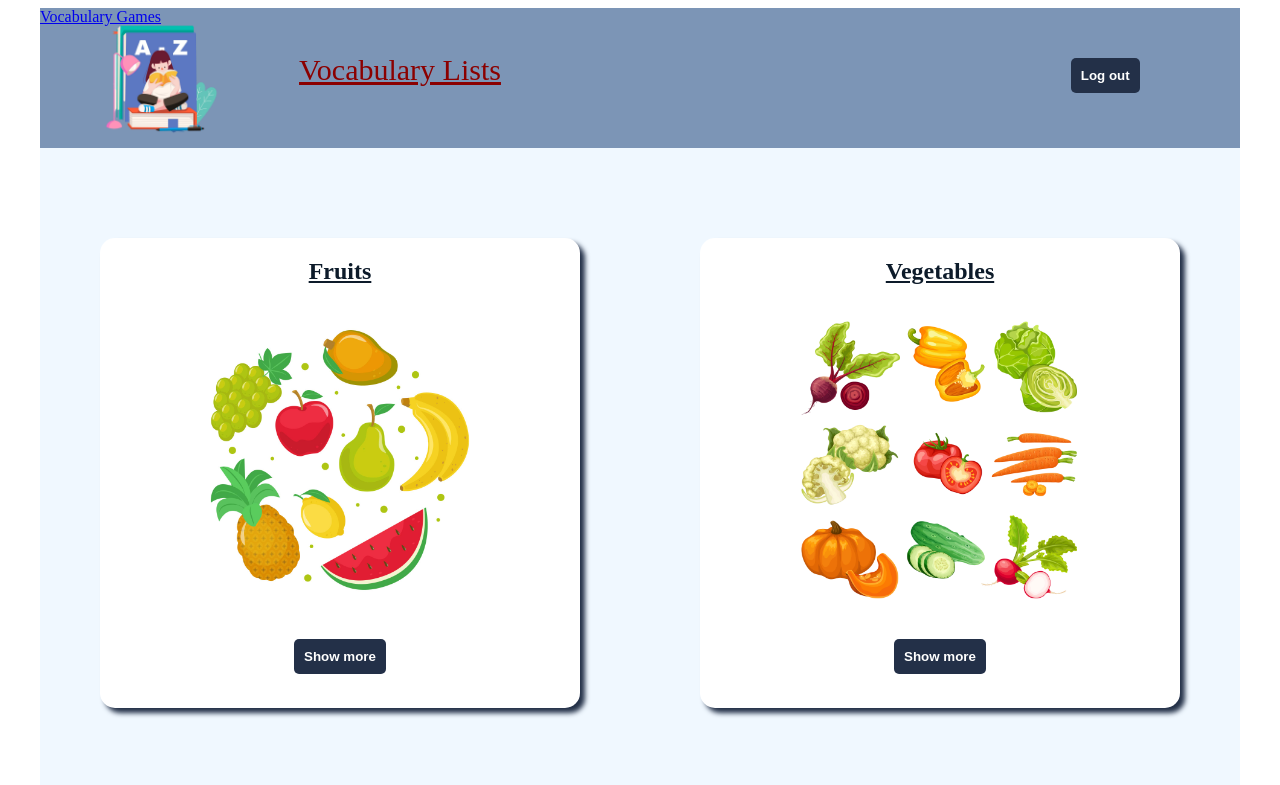
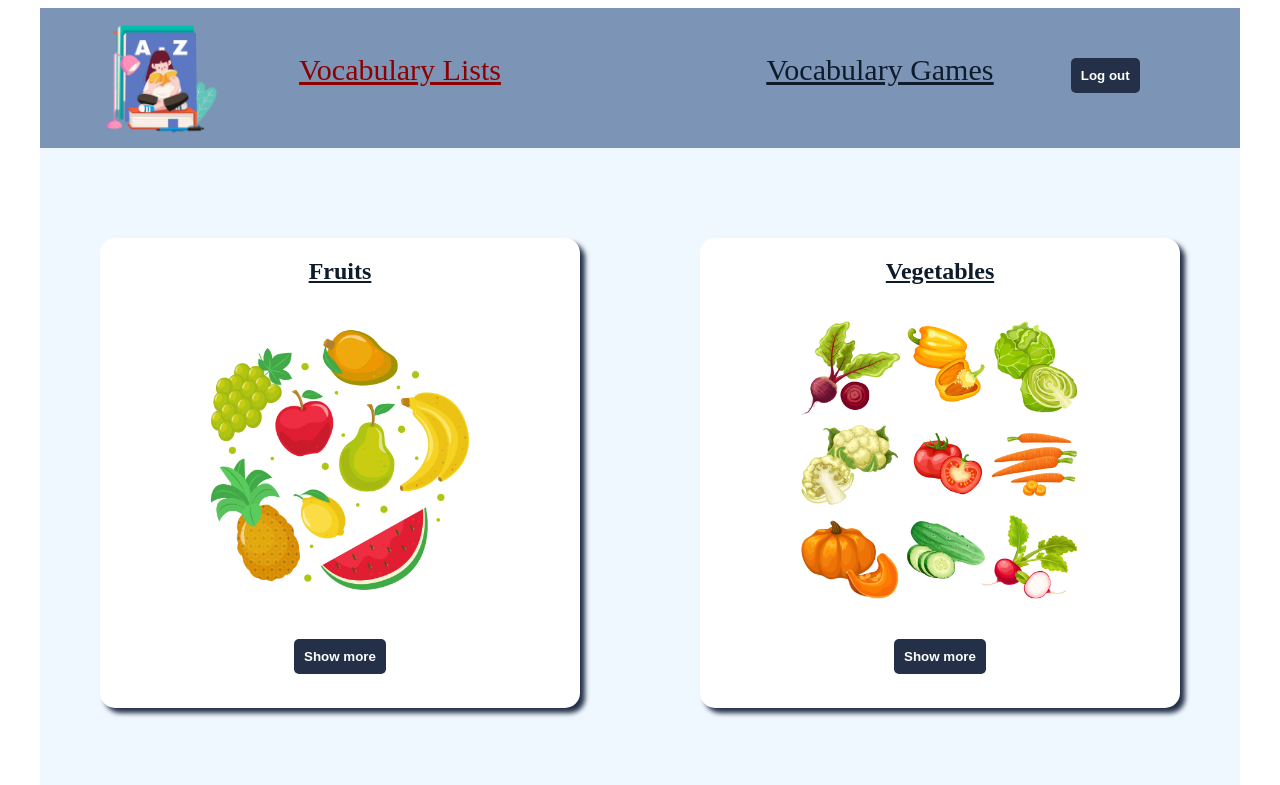
Before and after one commit to Valentina-2608/Vocabulary_app, a website with bundled scripts: page app.html in a window 1280 px wide. Shown: the top 785 px of the page. Built offline with nearby package versions, Linux system fonts and the light colour scheme.

Commit message:
Add styles for block header_caption2

```diff
--- a/css/style.css
+++ b/css/style.css
@@ -679,6 +679,26 @@ input:focus{
     color:darkred;
 }
 
+.header_caption2{
+    width:30%;
+    height:50px;
+    position:absolute;
+    top:45px;
+    left:55%;
+    font-size:30px;
+    color:#0D1B2A;
+    text-align: center;
+    text-decoration: underline;
+}
+
+
+.header_caption2>a{
+    color:#0D1B2A;
+    cursor: pointer;
+}
+
+
+
 .header_text1{
     width:25%;
     height:50px;
```
